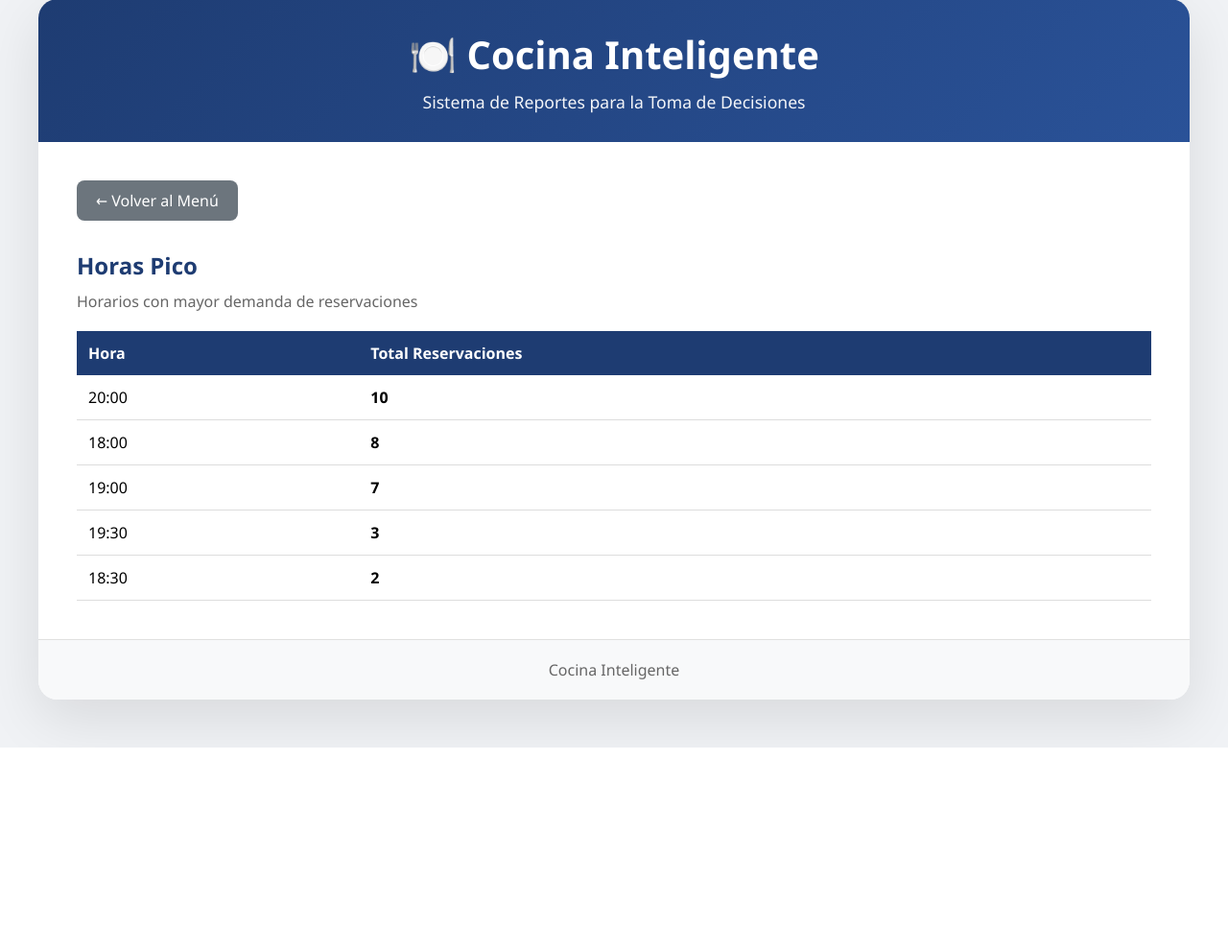
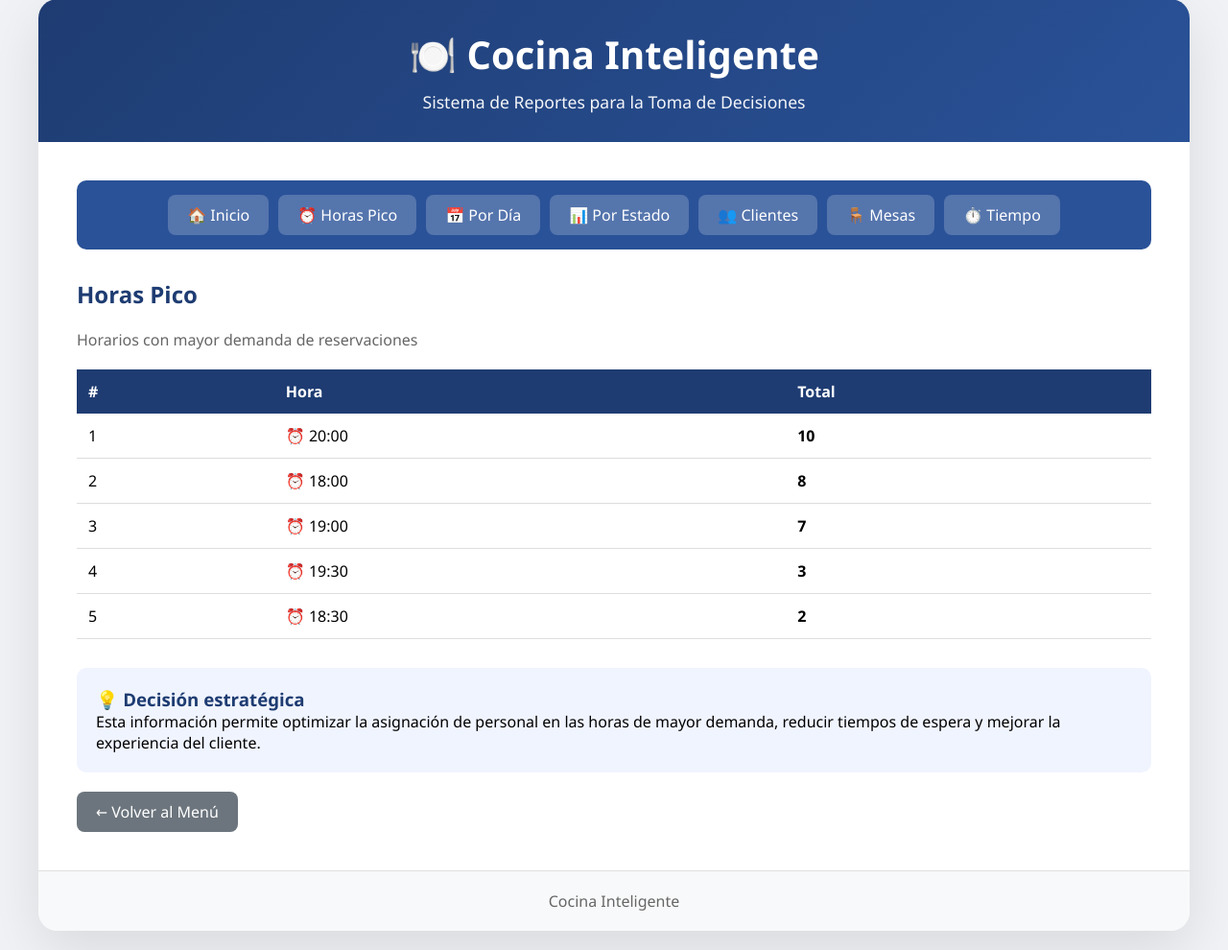
Before and after one commit to hipolitosara36-del/CocinaInteligente, a Django app: page /horas-pico/ in a window 1280 px wide. Shown: the part 21-1011 px from the top of the page at 96% size. Before the commit the page ends 800 px from the top, so only its background shows below. Run offline with Django 5.2, Linux system fonts and the light colour scheme; data comes from the database, SQL or seed files in the repository.

Commit message:
Consultas 4, 5 y 6 agregadas

```diff
--- a/reservaciones/templates/consulta_base.html
+++ b/reservaciones/templates/consulta_base.html
@@ -1,40 +1,62 @@
 {% extends 'base.html' %}
 
 {% block content %}
-<div style="margin-bottom: 30px;">
-    <a href="{% url 'menu' %}" class="btn-back">← Volver al Menú</a>
+<!-- Barra de navegación -->
+<div style="background: #2a5298; padding: 15px; margin-bottom: 30px; border-radius: 10px; display: flex; gap: 10px; flex-wrap: wrap; justify-content: center;">
+    <a href="{% url 'menu' %}" class="nav-btn" style="background: rgba(255,255,255,0.2); padding: 10px 20px; color: white; text-decoration: none; border-radius: 8px;">🏠 Inicio</a>
+    <a href="{% url 'horas_pico' %}" class="nav-btn" style="background: rgba(255,255,255,0.2); padding: 10px 20px; color: white; text-decoration: none; border-radius: 8px;">⏰ Horas Pico</a>
+    <a href="{% url 'reservaciones_por_dia' %}" class="nav-btn" style="background: rgba(255,255,255,0.2); padding: 10px 20px; color: white; text-decoration: none; border-radius: 8px;">📅 Por Día</a>
+    <a href="{% url 'total_por_estado' %}" class="nav-btn" style="background: rgba(255,255,255,0.2); padding: 10px 20px; color: white; text-decoration: none; border-radius: 8px;">📊 Por Estado</a>
+    <a href="{% url 'clientes_frecuentes' %}" class="nav-btn" style="background: rgba(255,255,255,0.2); padding: 10px 20px; color: white; text-decoration: none; border-radius: 8px;">👥 Clientes</a>
+    <a href="{% url 'mesas_populares' %}" class="nav-btn" style="background: rgba(255,255,255,0.2); padding: 10px 20px; color: white; text-decoration: none; border-radius: 8px;">🪑 Mesas</a>
+    <a href="{% url 'tiempo_promedio_estancia' %}" class="nav-btn" style="background: rgba(255,255,255,0.2); padding: 10px 20px; color: white; text-decoration: none; border-radius: 8px;">⏱️ Tiempo</a>
 </div>
 
-<h2 style="margin-bottom: 10px;">{{ titulo }}</h2>
+<h2>{{ titulo }}</h2>
 <p style="color: #666; margin-bottom: 20px;">{{ descripcion }}</p>
 
 <table class="table">
     <thead>
         <tr>
+            <th>#</th>
             <th>
-                {% if 'hora_inicio' in consultas.0 %}Hora
-                {% elif 'fecha' in consultas.0 %}Fecha
-                {% else %}Estado
+                {% if tipo == 'cliente' %}
+                    Cliente
+                {% elif tipo == 'mesa' %}
+                    Mesa
+                {% elif tipo == 'estado' %}
+                    Estado
+                {% else %}
+                    {% if 'hora_inicio' in consultas.0 %}Hora{% elif 'fecha' in consultas.0 %}Fecha{% else %}Ítem{% endif %}
                 {% endif %}
             </th>
-            <th>Total Reservaciones</th>
+            <th>Total</th>
         </tr>
     </thead>
     <tbody>
         {% for item in consultas %}
         <tr>
+            <td>{{ forloop.counter }}</td>
             <td>
+                {% if tipo == 'cliente' %}
+                    👤 {{ item.cliente__nombre }}
+                {% elif tipo == 'mesa' %}
+                    🪑 Mesa {{ item.mesa__numero_mesa }} (Cap. {{ item.mesa__capacidad }})
+                {% else %}
                     {% if item.hora_inicio %}
-                    {{ item.hora_inicio|time:"H:i" }}
+                        ⏰ {{ item.hora_inicio|time:"H:i" }}
                     {% elif item.fecha %}
-                    {{ item.fecha|date:"d/m/Y" }}
+                        📅 {{ item.fecha|date:"d/m/Y" }}
                     {% elif item.estado %}
                         {% if item.estado == 'confirmada' %}
-                        <span class="badge" style="background: #28a745; color: white; padding: 5px 10px; border-radius: 5px;">✓ Confirmada</span>
+                            <span class="badge" style="background: #28a745; color: white;">✓ Confirmada</span>
                         {% elif item.estado == 'cancelada' %}
-                        <span class="badge" style="background: #dc3545; color: white; padding: 5px 10px; border-radius: 5px;">✗ Cancelada</span>
+                            <span class="badge" style="background: #dc3545; color: white;">✗ Cancelada</span>
                         {% elif item.estado == 'no_show' %}
-                        <span class="badge" style="background: #ffc107; color: black; padding: 5px 10px; border-radius: 5px;">⚠ No Show</span>
+                            <span class="badge" style="background: #ffc107; color: white;">⚠ No Show</span>
+                        {% endif %}
+                    {% else %}
+                        {{ item }}
                     {% endif %}
                 {% endif %}
             </td>
@@ -42,11 +64,32 @@
         </tr>
         {% empty %}
         <tr>
-            <td colspan="2" style="text-align: center;">No hay datos disponibles</td>
+            <td colspan="3" style="text-align: center;">No hay datos disponibles</td>
         </tr>
         {% endfor %}
     </tbody>
 </table>
 
+<div style="margin-top: 30px; padding: 20px; background: #f0f4ff; border-radius: 10px;">
+    <h3 style="color: #1e3c72;">💡 Decisión estratégica</h3>
+    <p>
+        {% if titulo == "Horas Pico" %}
+        Esta información permite optimizar la asignación de personal en las horas de mayor demanda, reducir tiempos de espera y mejorar la experiencia del cliente.
+        {% elif titulo == "Reservaciones por Día" %}
+        Identificar los días con mayor y menor actividad permite ajustar horarios del personal, gestionar inventarios y planificar eventos especiales.
+        {% elif titulo == "Total por Estado" %}
+        Conocer el porcentaje de cancelaciones y no-shows ayuda a implementar políticas de confirmación y optimizar la gestión de mesas disponibles.
+        {% elif titulo == "Clientes Frecuentes" %}
+        Identificar a los clientes más leales permite crear programas de fidelización, ofrecer descuentos personalizados y mejorar la retención de clientes.
+        {% elif titulo == "Mesas Más Utilizadas" %}
+        Saber qué mesas se reservan más ayuda a optimizar la distribución del restaurante y planificar el mantenimiento de las mismas.
+        {% elif titulo == "Tiempo Promedio de Estancia" %}
+        El tiempo promedio de estancia permite calcular la rotación de mesas, optimizar la asignación de reservaciones y planificar los horarios de cierre.
+        {% else %}
+        Esta consulta proporciona información valiosa para la toma de decisiones estratégicas en el restaurante.
+        {% endif %}
+    </p>
+</div>
 
+<a href="{% url 'menu' %}" class="btn-back" style="display: inline-block; margin-top: 20px;">← Volver al Menú</a>
 {% endblock %}
--- a/reservaciones/urls.py
+++ b/reservaciones/urls.py
@@ -5,8 +5,13 @@ urlpatterns = [
     # Menú principal
     path('', views.menu_principal, name='menu'),
 
-    # Consultas
+    # Consultas 1, 2 y 3
     path('horas-pico/', views.horas_pico, name='horas_pico'),
     path('reservaciones-por-dia/', views.reservaciones_por_dia, name='reservaciones_por_dia'),
     path('total-por-estado/', views.total_por_estado, name='total_por_estado'),
+
+    # Consultas 4, 5, y 6
+    path('clientes-frecuentes/', views.clientes_frecuentes, name='clientes_frecuentes'),
+    path('mesas-populares/', views.mesas_populares, name='mesas_populares'),
+    path('tiempo-promedio/', views.tiempo_promedio_estancia, name='tiempo_promedio_estancia'),
 ]
--- a/reservaciones/views.py
+++ b/reservaciones/views.py
@@ -1,7 +1,9 @@
 from django.shortcuts import render
 from django.db.models import Count
 from .models import Reservacion
-
+from django.db.models import F, ExpressionWrapper, fields
+from datetime import timedelta
+import re
 
 def menu_principal(request):
     """Menú principal con acceso a las consultas"""
@@ -50,3 +52,86 @@ def total_por_estado(request):
         'descripcion': 'Distribución de estados de reservaciones'
     }
     return render(request, 'consulta_base.html', context)
+
+
+def clientes_frecuentes(request):
+    """Consulta 4: Clientes con más reservaciones"""
+    from django.db.models import Count
+
+    clientes = (Reservacion.objects
+    .values('cliente__nombre')
+    .annotate(total=Count('id'))
+    .order_by('-total')[:10])  # Top 10 clientes
+
+    context = {
+        'consultas': clientes,
+        'titulo': 'Clientes Frecuentes',
+        'descripcion': 'Top 10 clientes con más reservaciones realizadas',
+        'tipo': 'cliente'
+    }
+    return render(request, 'consulta_base.html', context)
+
+
+def mesas_populares(request):
+    """Consulta 5: Mesas más utilizadas"""
+    from django.db.models import Count
+
+    mesas = (Reservacion.objects
+    .values('mesa__numero_mesa', 'mesa__capacidad')
+    .annotate(total_usos=Count('id'))
+    .order_by('-total_usos')[:10])
+
+    # Se agrega información de capacidad en las messas
+    for mesa in mesas:
+        mesa['display'] = f"Mesa {mesa['mesa__numero_mesa']} (Cap. {mesa['mesa__capacidad']} pers.)"
+
+    context = {
+        'consultas': mesas,
+        'titulo': 'Mesas Más Utilizadas',
+        'descripcion': 'Ranking de mesas con mayor número de reservaciones',
+        'tipo': 'mesa'
+    }
+    return render(request, 'consulta_base.html', context)
+
+
+def tiempo_promedio_estancia(request):
+    """Consulta 6: Tiempo promedio de estancia"""
+
+    # Calcular duración en minutos para cada reservación
+    reservaciones = Reservacion.objects.all()
+
+    total_minutos = 0
+    count = 0
+
+    for reserva in reservaciones:
+        # Convertir hora_inicio y hora_fin a minutos
+        inicio_min = reserva.hora_inicio.hour * 60 + reserva.hora_inicio.minute
+        fin_min = reserva.hora_fin.hour * 60 + reserva.hora_fin.minute
+
+        # Si la hora_fin es menor (ej: 23:00 a 01:00), sumar 24 horas
+        if fin_min < inicio_min:
+            fin_min += 24 * 60
+
+        duracion = fin_min - inicio_min
+        total_minutos += duracion
+        count += 1
+
+    if count > 0:
+        promedio_minutos = total_minutos / count
+        horas = int(promedio_minutos // 60)
+        minutos = int(promedio_minutos % 60)
+        promedio_texto = f"{horas} horas y {minutos} minutos"
+        promedio_decimal = round(promedio_minutos / 60, 2)
+    else:
+        promedio_texto = "Sin datos"
+        promedio_decimal = 0
+
+    context = {
+        'promedio_texto': promedio_texto,
+        'promedio_horas': promedio_decimal,
+        'total_reservaciones': count,
+        'titulo': 'Tiempo Promedio de Estancia',
+        'descripcion': 'Duración promedio que los clientes permanecen en el restaurante',
+        'tipo': 'tiempo'
+    }
+    return render(request, 'consulta_tiempo.html', context)
```
Also changed, not shown: reservaciones/templates/consulta_tiempo.html (added, +44 -0 lines), reservaciones/templates/menu.html (+17 -0 lines). Lines whose indentation alone changed are shown as unchanged.
